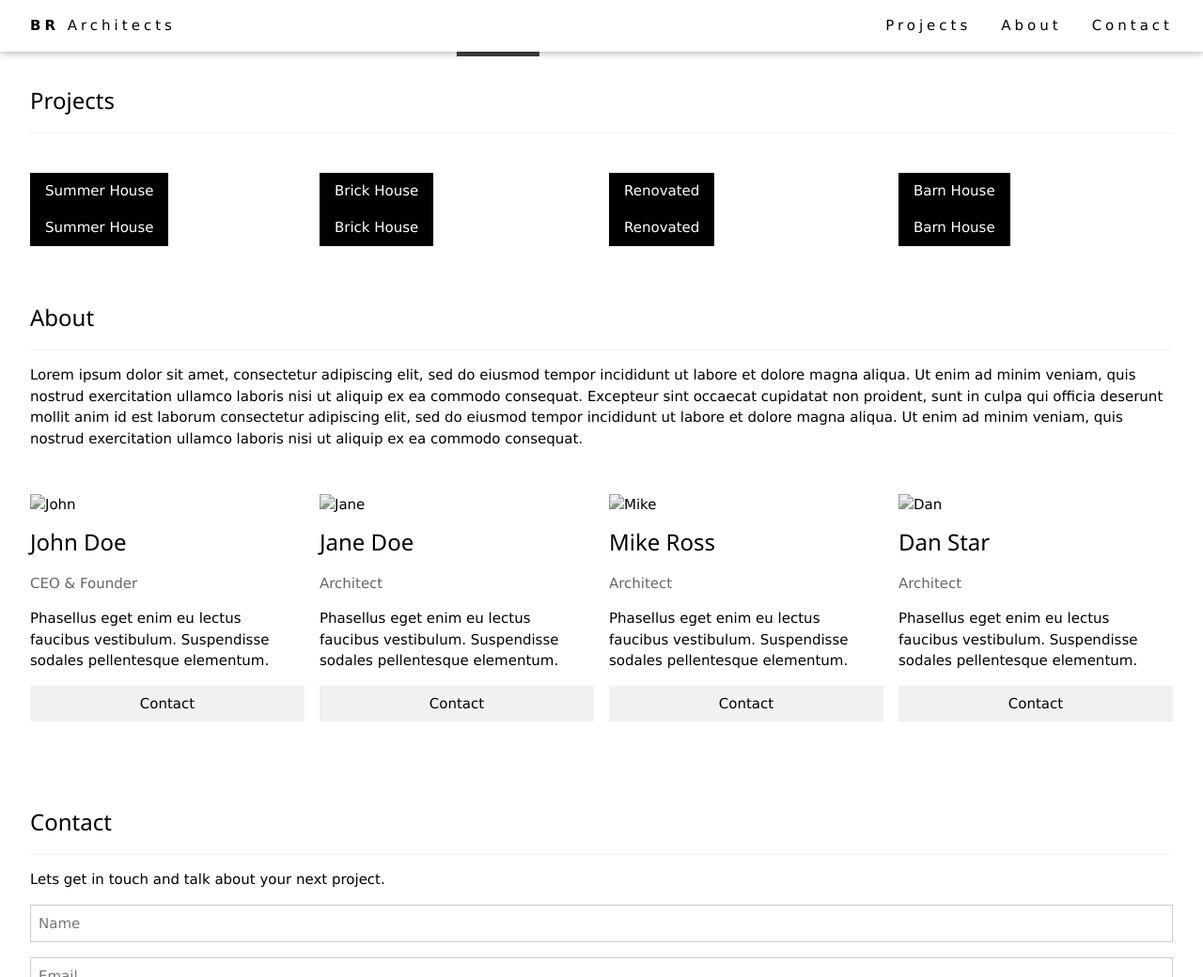
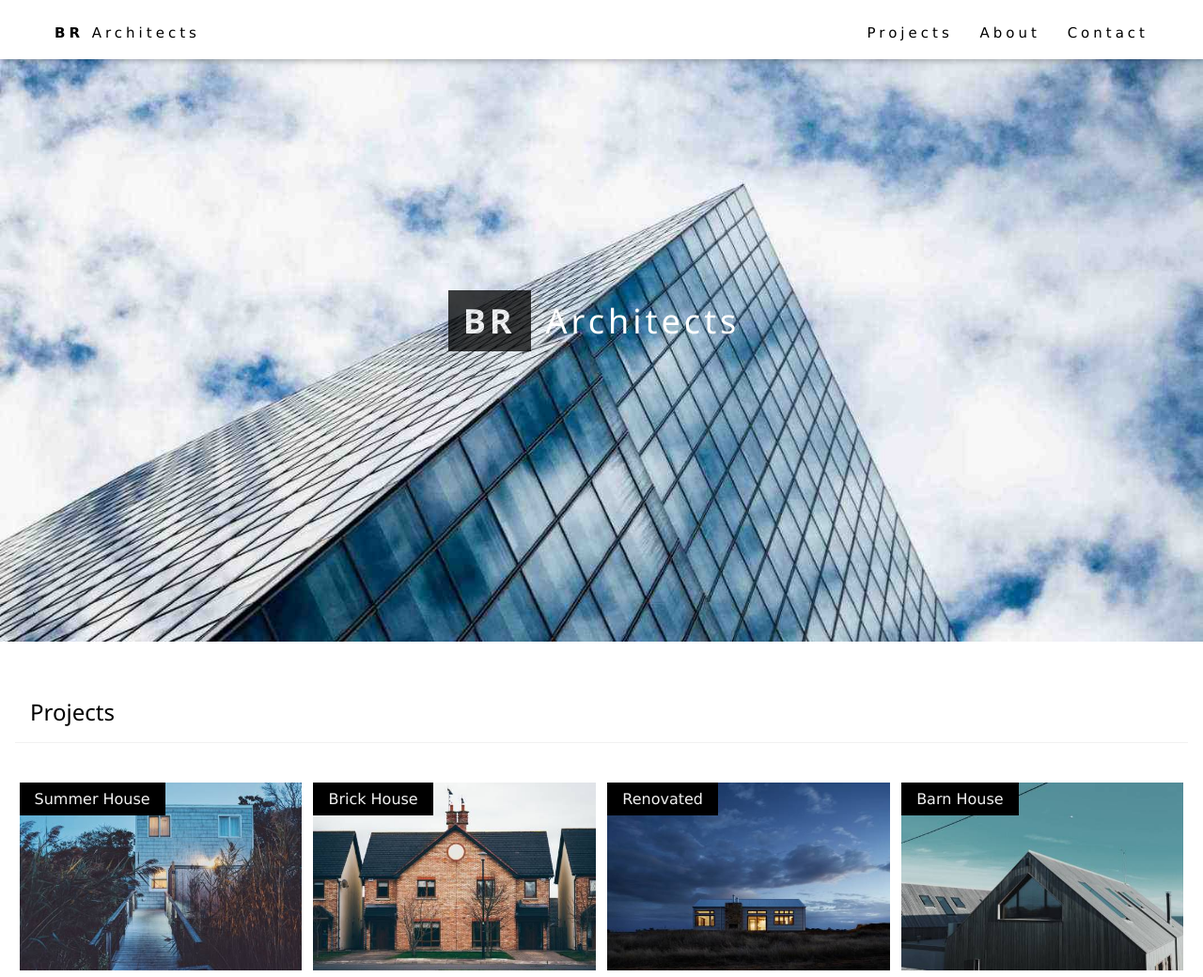
Before and after one commit to kaifurrahman/First-Repository, a plain HTML site: page index.html in a window 1280 px wide. Shown: the top 1040 px of the page at 94% size. Drawn offline with nearby package versions, Linux system fonts and the light colour scheme.

Commit message:
Task Completed

```diff
--- a/index.html
+++ b/index.html
@@ -1,173 +1,175 @@
 <!DOCTYPE html>
-<html>
+<html lang="en">
 
 <head>
-    <title>W3.CSS Template</title>
     <meta charset="UTF-8">
-    <meta name="viewport" content="width=device-width, initial-scale=1">
-    <link rel="stylesheet" href="https://www.w3schools.com/w3css/4/w3.css">
+    <meta name="viewport" content="width=device-width, initial-scale=1.0">
+    <title>CSS 3</title>
+    <link rel="stylesheet" href="style.css">
 </head>
 
 <body>
-
-    <!-- Navbar (sit on top) -->
-    <div class="w3-top">
-        <div class="w3-bar w3-white w3-wide w3-padding w3-card">
-            <a href="#home" class="w3-bar-item w3-button"><b>BR</b> Architects</a>
-            <!-- Float links to the right. Hide them on small screens -->
-            <div class="w3-right w3-hide-small">
-                <a href="#projects" class="w3-bar-item w3-button">Projects</a>
-                <a href="#about" class="w3-bar-item w3-button">About</a>
-                <a href="#contact" class="w3-bar-item w3-button">Contact</a>
+    <header>
+        <div class="nav">
+            <div class="nav-inner">
+                <div class="logo">
+                    <a href="#"><b>BR</b> Architects</a>
+                </div>
+                <div class="others">
+                    <a href="#Projects">Projects</a>
+                    <a href="#about">About</a>
+                    <a href="#contact">Contact</a>
                 </div>
             </div>
         </div>
-
-    <!-- Header -->
-    <header class="w3-display-container w3-content w3-wide" style="max-width:1500px;" id="home">
-        <img class="w3-image" src="assets/images/architect.jpg" alt="Architecture" width="1500" height="800">
-        <div class="w3-display-middle w3-margin-top w3-center">
-            <h1 class="w3-xxlarge w3-text-white"><span class="w3-padding w3-black w3-opacity-min"><b>BR</b></span> <span
-                    class="w3-hide-small w3-text-light-grey">Architects</span></h1>
-        </div>
     </header>
-
-    <!-- Page content -->
-    <div class="w3-content w3-padding" style="max-width:1564px">
-
-        <!-- Project Section -->
-        <div class="w3-container w3-padding-32" id="projects">
-            <h3 class="w3-border-bottom w3-border-light-grey w3-padding-16">Projects</h3>
-        </div>
-
-        <div class="w3-row-padding">
-            <div class="w3-col l3 m6 w3-margin-bottom">
-                <div class="w3-display-container">
-                    <div class="w3-display-topleft w3-black w3-padding">Summer House</div>
-                    <img src="assets/images/house5.jpg" alt="House" style="width:100%">
+    <main>
+        <div class="hero">
+            <img src="assets/images/architect.jpg" alt="" width="100%">
+            <div class="logo2">
+                <div class="br2">BR</div>
+                <div class="architects">Architects</div>
             </div>
         </div>
-            <div class="w3-col l3 m6 w3-margin-bottom">
-                <div class="w3-display-container">
-                    <div class="w3-display-topleft w3-black w3-padding">Brick House</div>
-                    <img src="assets/images/house2.jpg" alt="House" style="width:100%">
+        <div class="projects" id="Projects">
+            <div class="in">
+                <p>Projects</p>
             </div>
         </div>
-            <div class="w3-col l3 m6 w3-margin-bottom">
-                <div class="w3-display-container">
-                    <div class="w3-display-topleft w3-black w3-padding">Renovated</div>
-                    <img src="assets/images/house3.jpg" alt="House" style="width:100%">
+        <div class="p-items">
+            <div class="row-1">
+                <div class="stuff">
+                    <img src="assets/images/house5.jpg" alt="house" height="200">
+                    <div class="text">
+                        <p>Summer House</p>
                     </div>
                 </div>
-            <div class="w3-col l3 m6 w3-margin-bottom">
-                <div class="w3-display-container">
-                    <div class="w3-display-topleft w3-black w3-padding">Barn House</div>
-                    <img src="assets/images/house4.jpg" alt="House" style="width:100%">
+                <div class="stuff">
+                    <img src="assets/images/house2.jpg" alt="house" height="200">
+                    <div class="text">
+                        <p>Brick House</p>
+                    </div>
+                </div>
+                <div class="stuff">
+                    <img src="assets/images/house3.jpg" alt="house" height="200">
+                    <div class="text">
+                        <p>Renovated</p>
+                    </div>
+                </div>
+                <div class="stuff">
+                    <img src="assets/images/house4.jpg" alt="house" height="200">
+                    <div class="text">
+                        <p>Barn House</p>
                     </div>
                 </div>
             </div>
-
-        <div class="w3-row-padding">
-            <div class="w3-col l3 m6 w3-margin-bottom">
-                <div class="w3-display-container">
-                    <div class="w3-display-topleft w3-black w3-padding">Summer House</div>
-                    <img src="assets/images/house2.jpg" alt="House" style="width:99%">
+            <div class="row-2">
+                <div class="stuff">
+                    <img src="assets/images/house2.jpg" alt="house" height="200">
+                    <div class="text">
+                        <p>Summer House</p>
                     </div>
                 </div>
-            <div class="w3-col l3 m6 w3-margin-bottom">
-                <div class="w3-display-container">
-                    <div class="w3-display-topleft w3-black w3-padding">Brick House</div>
-                    <img src="assets/images/house5.jpg" alt="House" style="width:99%">
+                <div class="stuff">
+                    <img src="assets/images/house5.jpg" alt="house" height="200">
+                    <div class="text">
+                        <p>Brick House</p>
                     </div>
                 </div>
-            <div class="w3-col l3 m6 w3-margin-bottom">
-                <div class="w3-display-container">
-                    <div class="w3-display-topleft w3-black w3-padding">Renovated</div>
-                    <img src="assets/images/house4.jpg" alt="House" style="width:99%">
+                <div class="stuff">
+                    <img src="assets/images/house4.jpg" alt="house" height="200">
+                    <div class="text">
+                        <p>Renovated</p>
                     </div>
                 </div>
-            <div class="w3-col l3 m6 w3-margin-bottom">
-                <div class="w3-display-container">
-                    <div class="w3-display-topleft w3-black w3-padding">Barn House</div>
-                    <img src="assets/images/house3.jpg" alt="House" style="width:99%">
+                <div class="stuff">
+                    <img src="assets/images/house3.jpg" alt="house" height="200">
+                    <div class="text">
+                        <p>Barn House</p>
                     </div>
                 </div>
             </div>
-
-        <!-- About Section -->
-        <div class="w3-container w3-padding-32" id="about">
-            <h3 class="w3-border-bottom w3-border-light-grey w3-padding-16">About</h3>
-            <p>Lorem ipsum dolor sit amet, consectetur adipiscing elit, sed do eiusmod tempor incididunt ut labore et
-                dolore magna aliqua. Ut enim ad minim veniam, quis nostrud exercitation ullamco laboris nisi ut aliquip
-                ex ea commodo consequat. Excepteur sint
-                occaecat cupidatat non proident, sunt in culpa qui officia deserunt mollit anim id est laborum
-                consectetur adipiscing elit, sed do eiusmod tempor incididunt ut labore et dolore magna aliqua. Ut enim
-                ad minim veniam, quis nostrud exercitation ullamco
-                laboris nisi ut aliquip ex ea commodo consequat.
+        </div>
+        <div class="about" id="about">
+            <div class="in2">
+                <p>About</p>
+            </div>
+            <div class="lorem">
+                <p>
+                    Lorem ipsum dolor sit amet, consectetur adipiscing elit, sed do eiusmod tempor incididunt ut labore
+                    et dolore magna aliqua. Ut enim ad minim veniam, quis nostrud exercitation ullamco laboris nisi ut
+                    aliquip ex ea commodo consequat. Excepteur sint occaecat cupidatat non proident, sunt in culpa qui
+                    officia deserunt mollit anim id est laborum consectetur adipiscing elit, sed do eiusmod tempor
+                    incididunt ut labore et dolore magna aliqua. Ut enim ad minim veniam, quis nostrud exercitation
+                    ullamco laboris nisi ut aliquip ex ea commodo consequat.
                 </p>
             </div>
-
-        <div class="w3-row-padding w3-grayscale">
-            <div class="w3-col l3 m6 w3-margin-bottom">
-                <img src="assets/images/team2.jpg" alt="John" style="width:100%">
-                <h3>John Doe</h3>
-                <p class="w3-opacity">CEO & Founder</p>
-                <p>Phasellus eget enim eu lectus faucibus vestibulum. Suspendisse sodales pellentesque elementum.</p>
-                <p><button class="w3-button w3-light-grey w3-block">Contact</button></p>
         </div>
-            <div class="w3-col l3 m6 w3-margin-bottom">
-                <img src="assets/images/team1.jpg" alt="Jane" style="width:100%">
-                <h3>Jane Doe</h3>
-                <p class="w3-opacity">Architect</p>
-                <p>Phasellus eget enim eu lectus faucibus vestibulum. Suspendisse sodales pellentesque elementum.</p>
-                <p><button class="w3-button w3-light-grey w3-block">Contact</button></p>
-            </div>
-            <div class="w3-col l3 m6 w3-margin-bottom">
-                <img src="assets/images/team3.jpg" alt="Mike" style="width:100%">
-                <h3>Mike Ross</h3>
-                <p class="w3-opacity">Architect</p>
-                <p>Phasellus eget enim eu lectus faucibus vestibulum. Suspendisse sodales pellentesque elementum.</p>
-                <p><button class="w3-button w3-light-grey w3-block">Contact</button></p>
-            </div>
-            <div class="w3-col l3 m6 w3-margin-bottom">
-                <img src="assets/images/team4.jpg" alt="Dan" style="width:100%">
-                <h3>Dan Star</h3>
-                <p class="w3-opacity">Architect</p>
-                <p>Phasellus eget enim eu lectus faucibus vestibulum. Suspendisse sodales pellentesque elementum.</p>
-                <p><button class="w3-button w3-light-grey w3-block">Contact</button></p>
+        <div class="a-stuff">
+            <div class="persons">
+                <img src="assets/images/team2.jpg" alt="persons" height="200">
+                <div class="text2">
+                    <h1>John Doe</h1>
+                    <p>CEO & Founder</p>
+                    <h6>Phasellus eget enim eu lectus faucibus vestibulum. Suspendisse sodales pellentesque elementum.
+                    </h6>
+                    <div class="btn"><button>Contact</button></div>
                 </div>
             </div>
-
-        <!-- Contact Section -->
-        <div class="w3-container w3-padding-32" id="contact">
-            <h3 class="w3-border-bottom w3-border-light-grey w3-padding-16">Contact</h3>
+            <div class="persons">
+                <img src="assets/images/team1.jpg" alt="persons" height="200">
+                <div class="text2">
+                    <h1>Jane Doe</h1>
+                    <p>Architect</p>
+                    <h6>Phasellus eget enim eu lectus faucibus vestibulum. Suspendisse sodales pellentesque elementum.
+                    </h6>
+                    <div class="btn"><button>Contact</button></div>
+                </div>
+            </div>
+            <div class="persons">
+                <img src="assets/images/team3.jpg" alt="persons" height="200">
+                <div class="text2">
+                    <h1>Mike Ross</h1>
+                    <p>Architect</p>
+                    <h6>Phasellus eget enim eu lectus faucibus vestibulum. Suspendisse sodales pellentesque elementum.
+                    </h6>
+                    <div class="btn"><button>Contact</button></div>
+                </div>
+            </div>
+            <div class="persons">
+                <img src="assets/images/team4.jpg" alt="persons" height="200">
+                <div class="text2">
+                    <h1>Dan Star</h1>
+                    <p>Architect</p>
+                    <h6>Phasellus eget enim eu lectus faucibus vestibulum. Suspendisse sodales pellentesque elementum.
+                    </h6>
+                    <div class="btn"><button>Contact</button></div>
+                </div>
+            </div>
+        </div>
+        <div class="contact" id="contact">
+            <h1 class="">Contact</h1>
             <p>Lets get in touch and talk about your next project.</p>
-            <form action="/action_page.php" target="_blank">
-                <input class="w3-input w3-border" type="text" placeholder="Name" required name="Name">
-                <input class="w3-input w3-section w3-border" type="text" placeholder="Email" required name="Email">
-                <input class="w3-input w3-section w3-border" type="text" placeholder="Subject" required name="Subject">
-                <input class="w3-input w3-section w3-border" type="text" placeholder="Comment" required name="Comment">
-                <button class="w3-button w3-black w3-section" type="submit">
-                    <i class="fa fa-paper-plane"></i> SEND MESSAGE
-                </button>
+            <form>
+                <input class="form" type="text" placeholder="Name" required name="Name">
+                <input class="form" type="text" placeholder="Email" required name="Email">
+                <input class="form" type="text" placeholder="Subject" required name="Subject">
+                <input class="form" type="text" placeholder="Comment" required name="Comment">
             </form>
+            <div class="btnn"><button> SEND MESSAGE</button></div>
+        </div>
+        <div class="final-img">
+            <img src="assets/images/map.jpg" alt="Map" width="100%">
         </div>
 
-        <!-- Image of location/map -->
-        <div class="w3-container">
-            <img src="assets/images/map.jpg" class="w3-image" style="width:100%">
+    </main>
+    <footer>
+        <div class="footer">
+            <p>
+                Powered by <u>Muhammad Kaif ur Rahman</u>
+            </p>
         </div>
-
-        <!-- End page content -->
-    </div>
-
-
-    <!-- Footer -->
-    <footer class="w3-center w3-black w3-padding-16">
-        <p>Powered by <a href="https://www.w3schools.com/w3css/default.asp" title="W3.CSS" target="_blank"
-                class="w3-hover-text-green">w3.css</a></p>
     </footer>
-
 </body>
 
 </html>
--- a/style.css
+++ b/style.css
@@ -1,86 +1,308 @@
-@import url('https://fonts.googleapis.com/css2?family=Raleway:ital,wght@0,100;0,200;0,300;1,100&display=swap');
-
 * {
     margin: 0;
     padding: 0;
     box-sizing: border-box;
-    font-family: 'Raleway', sans-serif;
+}
+
+html{
+    scroll-behavior: smooth;
+}
+
+body {
+    font-family: Verdana, sans-serif;
 }
 
 .nav {
-    position: relative;
+    position: fixed;
+    z-index: 1;
+    width: 100%;
+    box-shadow: 0 2px 5px 0 rgba(0, 0, 0, 0.16), 0 2px 10px 0 rgba(0, 0, 0, 0.12);
     background-color: white;
-    padding: 15px 30px;
-    box-shadow: 0px 10px 10px rgba(0, 0, 0, 0.15);
+}
+
+.nav-inner {
+    padding: 8px 16px;
+    letter-spacing: 4px;
+    font-size: 15px;
+    line-height: 1.5;
 }
 
 .logo {
-    letter-spacing: 4px;
-    font-size: small;
-    /* text-align: center; */
+    padding: 8px 16px;
+    float: left;
     /* border: 5px solid; */
-    display: inline-block;
+    display: block;
+    cursor: pointer;
+    margin: 8px 16px;
 }
 
-.logo p {
-    /* font-weight: bolder; */
-    font-size: small;
-    font-family: fantasy;
-    display: inline;
+.logo a {
+    text-decoration: none;
+    color: black;
+    padding: 10px;
 }
 
-.links {
-    position: absolute;
-    /* border: 5px solid; */
-    display: inline-block;
-    right: 30px;
-    letter-spacing: 4px;
-    word-spacing: 20px;
-    font-size: small;
+.logo :hover {
+    background-color: lightgray;
+    padding: 10px;
 }
 
-.links a{
-    text-decoration: none;
-    color: black;
-    display: inline-block;
-}
-
-.links :hover{
-    background-color: black;
-    color: white;
-}
-
-main{
-    /* margin-left: 10%; */
-    /* margin-right: 10%; */
-    margin: auto;
-    width: 70%;
-}
-
-.up-1{
-    /* background-image: url(assets/images/architect.jpg); */
-}
-
-.up-1 img{
-    width: 100%;
-    height: 100%;
-    position: relative;
-}
-
-.br{
-    position: absolute;
-    top: 50%;
-    width: 100%;
-    text-align: center;
-    font-size: 100px;
+.others {
+    margin: 8px 16px;
+    padding: 8px 16px;
+    float: right;
+    /* border: 5px solid; */
+    display: block;
+    cursor: pointer;
 
 }
 
+.others a {
+    text-decoration: none;
+    color: black;
+    padding: 10px;
+}
 
-footer{
+.others :hover {
+    background-color: lightgrey;
+    padding: 10px;
+}
+
+
+.hero {
+    position: relative;
+    display: flex;
+    text-align: center;
+    justify-content: center;
+    /* border: 5px solid; */
+    display: flex;
+    justify-content: center;
+    align-items: center;
+}
+
+.logo2 {
+    position: absolute;
+    height: 200px;
+    width: 400px;
+    /* border: 5px solid; */
+    display: flex;
+    justify-content: center;
+    align-items: center;
+}
+
+.br2 {
+    /* width: 100px; */
+    /* height: 100px; */
+    /* border: 5px solid; */
+    display: flex;
+    justify-content: center;
+    align-items: center;
+    font-weight: bolder;
+    font-size: 36px;
+    font-family: "Segoe UI", Arial, sans-serif;
+    color: white;
+    background-color: black;
+    opacity: 0.75;
+    padding: 8px 16px;
+    letter-spacing: 4px;
+}
+
+
+.architects {
+    /* width: 100px; */
+    /* height: 100px; */
+    /* border: 5px solid; */
+    /* background-color: black; */
+    display: flex;
+    justify-content: center;
+    align-items: center;
+    color: white;
+    padding: 8px 16px;
+    letter-spacing: 4px;
+    font-size: 36px;
+    font-family: "Segoe UI", Arial, sans-serif;
+    font-weight: 400;
+}
+
+.projects {
+    padding: 32px 16px;
+    /* border: 5px solid; */
+}
+
+.in {
+    font-family: "Segoe UI", Arial, sans-serif;
+    font-weight: 400;
+    margin: 10px 0;
+    border-bottom: 1px solid #f1f1f1;
+    padding: 16px 16px;
+    font-size: 24px;
+}
+
+.p-items {
+    padding: 0 8px;
+}
+
+.row-1 {
+    display: flex;
+    justify-content: space-evenly;
+    margin-bottom: 16px;
+}
+
+.stuff {
+    display: inline-block;
+    position: relative;
+}
+.text{
+    position: absolute;
+    top: 0;
+    background-color: black;
+    color: #f1f1f1;
+    padding: 8px 16px;
+}
+
+.row-2 {
+    display: flex;
+    justify-content: space-evenly;
+}
+
+.about{
+    /* border: 5px solid red; */
+    padding: 32px 16px;
+
+}
+
+.in2{
+    border-bottom: 1px solid #f1f1f1;
+    font-family: "Segoe UI",Arial,sans-serif;
+    font-weight: 400;
+    margin: 10px 0;
+    font-size: 24px;
+    padding: 16px;
+}
+
+.lorem{
+    margin: 10px 0;
+    padding: 0 16px;
+    font-size: 15px;
+    line-height: 1.5;
+}
+
+.a-stuff{
+    filter: grayscale(75%);
+    /* border: 3px solid red; */
+    display: flex;
+    justify-content: space-evenly;
+    padding: 0 32px;
+
+}
+
+.persons{
+    /* display: flex; */
+    padding: 0 8px;
+    margin-bottom: 16px;
+}
+
+
+.text2 h1{
+    font-family: "Segoe UI",Arial,sans-serif;
+    font-weight: 400;
+    margin: 10px 0;
+    font-size: 24px;
+}
+.text2 p{
+    opacity: 0.6;
+    font-family: Verdana,sans-serif;
+    font-size: 15px;
+    line-height: 1.5;
+    margin: 15px 0;
+}
+.text2 h6{
+    font-size: 15px;
+    line-height: 1.5;
+    font-weight: normal;
+}
+
+.text2 button{
+    margin: 10px 0;
+    width: 100%;
+    background-color: #f1f1f1;
+    text-decoration: none;
+    padding: 8px 16px;
+    font-size: 15px;
+    border: none;
+    cursor: pointer;
+
+}
+
+.btn :hover{
+    background-color: lightgray;
+    cursor: pointer;
+    filter: grayscale(0);
+    padding: 8px 16px;
+
+}
+
+.contact{
+    padding: 32px;
+}
+
+.contact h1{
+    border-bottom: 1px solid #f1f1f1;
+    padding: 16px 0;
+    font-family: "Segoe UI",Arial,sans-serif;
+    font-weight: 400;
+    margin: 10px 0;
+    font-size: 24px;
+    margin: 10px 0;
+}
+
+.contact p{
+    margin: 15px 0;
+    font-size: 15px;
+}
+
+.form{
+    width: 100%;
+    display: block;
+    padding: 10px;
+    border: 1px solid #ccc;
+    margin: 16px 0;
+    font-size: 16px;
+}
+
+.contact button{
+    background-color: black;
+    color: white;
+    margin: 16px 0;
+    border: none;
+    padding: 10px 16px;
+    cursor: pointer;
+    font-size: 15px;
+    text-decoration: none;
+}
+
+.btnn :hover{
+    background-color: lightgray;
+    color: black;
+}
+
+.final-img{
+    padding: 16px 32px;
+}
+
+
+
+
+
+
+
+.footer {
+    padding: 32px 0;
     background-color: black;
     color: white;
     text-align: center;
-    padding: 20px;
-    font-size: small;
 }
+
+.footer u {
+    font-weight: bold;
+}
```
Also changed, not shown: assets/images/architect.jpg (added), assets/images/house2.jpg (added), assets/images/house3.jpg (added), assets/images/house4.jpg (added), assets/images/house5.jpg (added), assets/images/map.jpg (added), assets/images/team1.jpg (added), assets/images/team2.jpg (added), assets/images/team3.jpg (added), assets/images/team4.jpg (added). Lines whose indentation alone changed are shown as unchanged.
